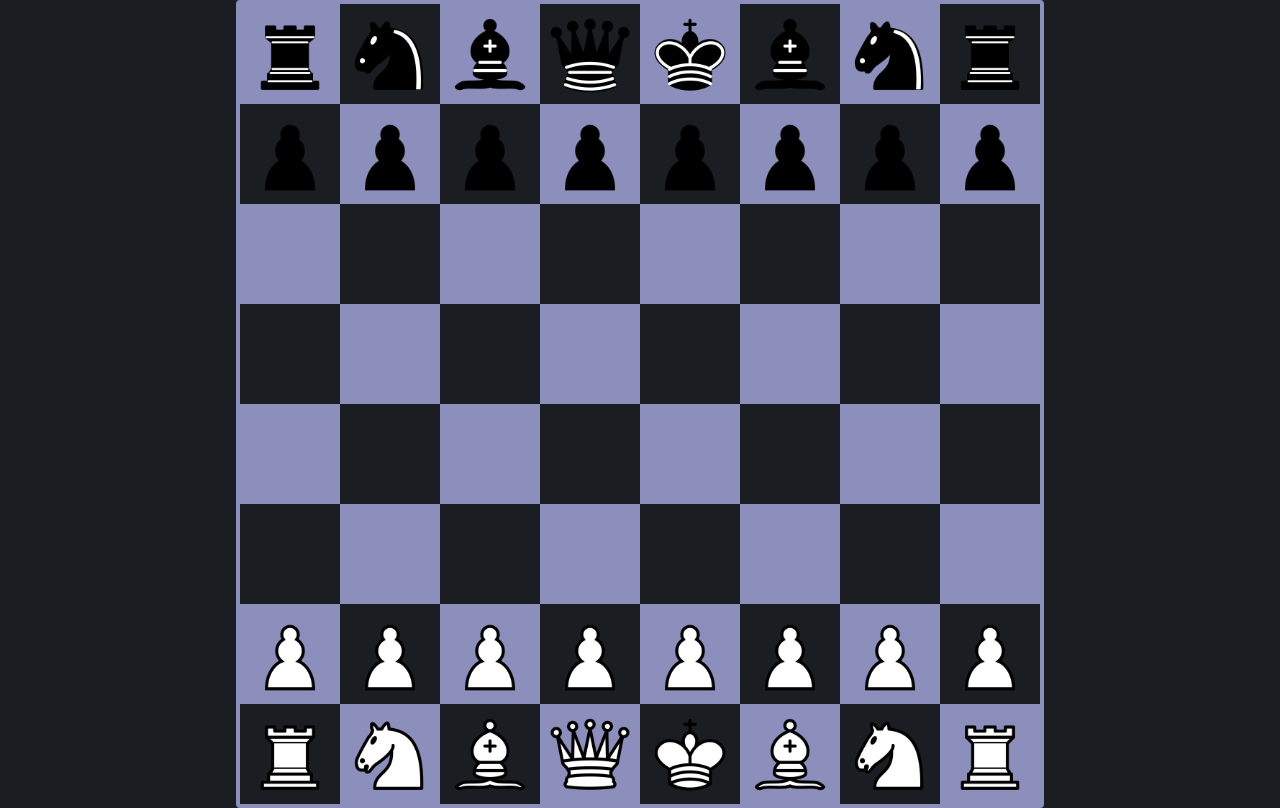
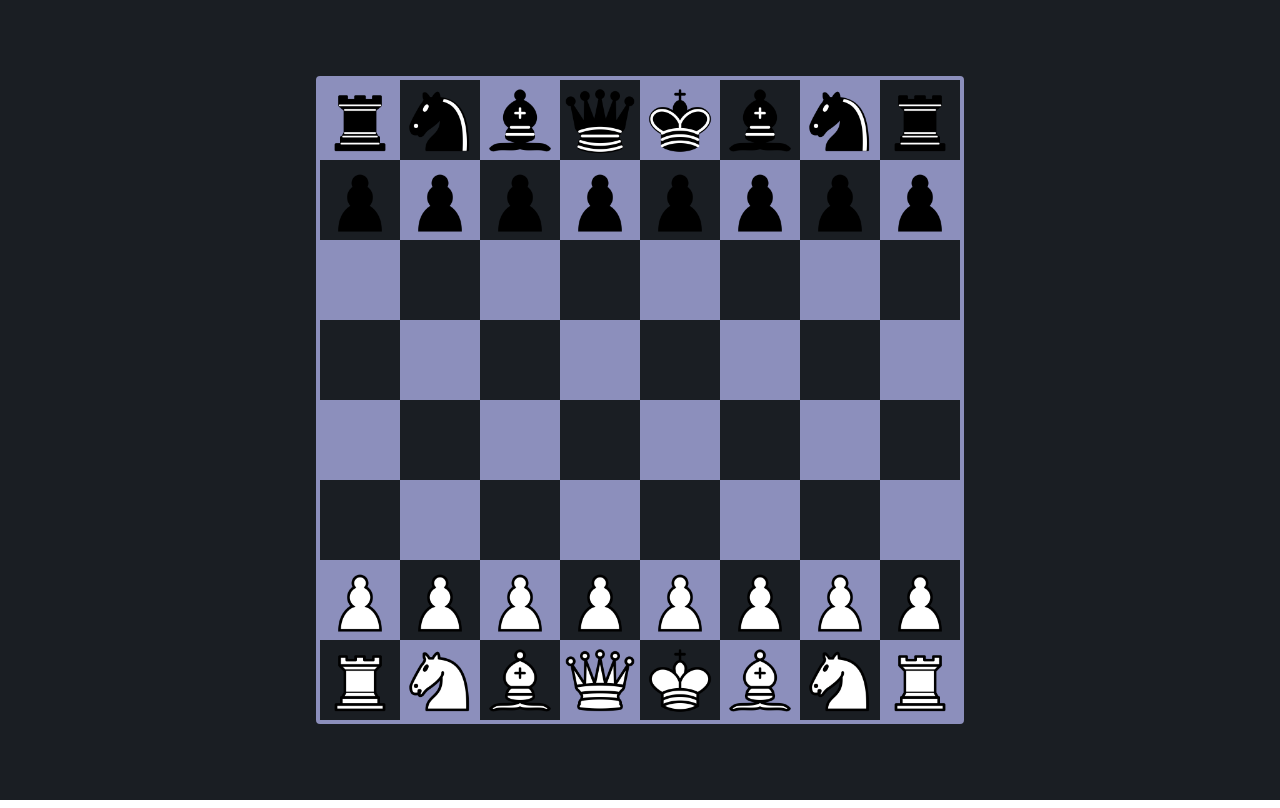
Before and after one commit to ShrewdLuni/ChessEngineFrontend, a React (Vite) app: page / in a window 1280 px wide. Built offline with nearby package versions, Linux system fonts and the light colour scheme.

Commit message:
feat: add responsive design

```diff
--- /dev/null
+++ b/src/assets/tile.css
@@ -0,0 +1,11 @@
+.tile {
+  width: calc(80vw / 8);
+  height: calc(80vw / 8);
+}
+
+@media (orientation: landscape) {
+  .tile {
+    width: calc(80vh / 8);
+    height: calc(80vh / 8);
+  }
+}
--- a/src/components/Piece.tsx
+++ b/src/components/Piece.tsx
@@ -26,8 +26,8 @@ export const Piece = ({pieceType, isWhite, handleDrag, handleDrop} : PieceProps)
 
 
   return (
-    <div className="bg-contain h-[92px] w-[92px] z-50" draggable onDragStart={handleDrag} onDragEnd={handleDrop}>
-      <img src={piece} alt="pawn" className="h-[92px] aspect-square cursor-grab" draggable onDragStart={handleDrag} onDragEnd={handleDrop}/>
+    <div className="bg-contain w-full h-full z-50" draggable onDragStart={handleDrag} onDragEnd={handleDrop}>
+      <img src={piece} alt="pawn" className="w-full h-full aspect-square cursor-grab" draggable onDragStart={handleDrag} onDragEnd={handleDrop}/>
     </div>
   )
 }
--- a/src/components/Tile.tsx
+++ b/src/components/Tile.tsx
@@ -1,4 +1,5 @@
 import { cn } from "@/lib/utils"
+import '../assets/tile.css';
 
 interface TileProps{
   isWhite: boolean
@@ -6,8 +7,9 @@ interface TileProps{
 }
 
 export const Tile = ({isWhite,piece} : TileProps) => {
+
   return (
-    <div className={cn("flex justify-center items-center h-[100px] max-w-[100px] aspect-square hover:border-solid hover:border-[#fffaf6] hover:border-[4px] hover:rounded-sm transition-all duration-100",isWhite ? "bg-[#8c8fbc]" : "bg-[#1a1e23]")}>
+    <div className={cn("tile","flex justify-center items-center aspect-square hover:border-solid hover:border-[#fffaf6] hover:border-[4px] hover:rounded-sm transition-all duration-100 m",isWhite ? "bg-[#8c8fbc]" : "bg-[#1a1e23]")} >
       {piece}
     </div>
   )
--- a/src/index.css
+++ b/src/index.css
@@ -74,3 +74,18 @@
     @apply bg-background text-foreground;
   }
 }
+
+@layer components {
+  .myclass {
+
+    @media (orientation: portrait) {
+      width: calc(100vh / 8);
+      height: calc(100vh / 8);
+    }
+
+    @media (orientation: landscape) {
+      width: calc(100vw / 8);
+      height: calc(100vw / 8);
+    }
+  }
+}
--- a/src/react-app-env.d.ts
+++ b/src/react-app-env.d.ts
@@ -2,3 +2,4 @@ declare module "*.png";
 declare module "*.svg";
 declare module "*.jpeg";
 declare module "*.jpg";
+declare module "*.css";
```
Lines whose indentation alone changed are shown as unchanged.
